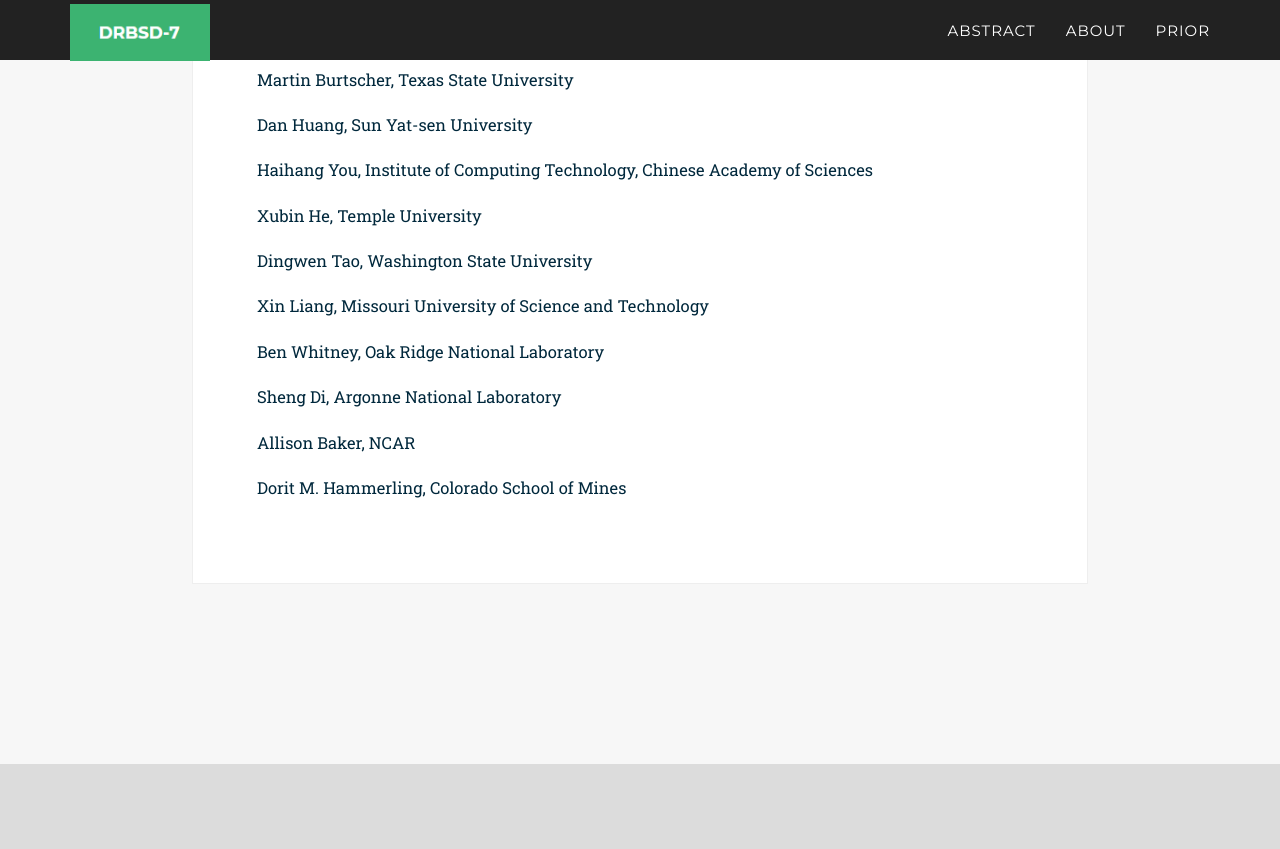
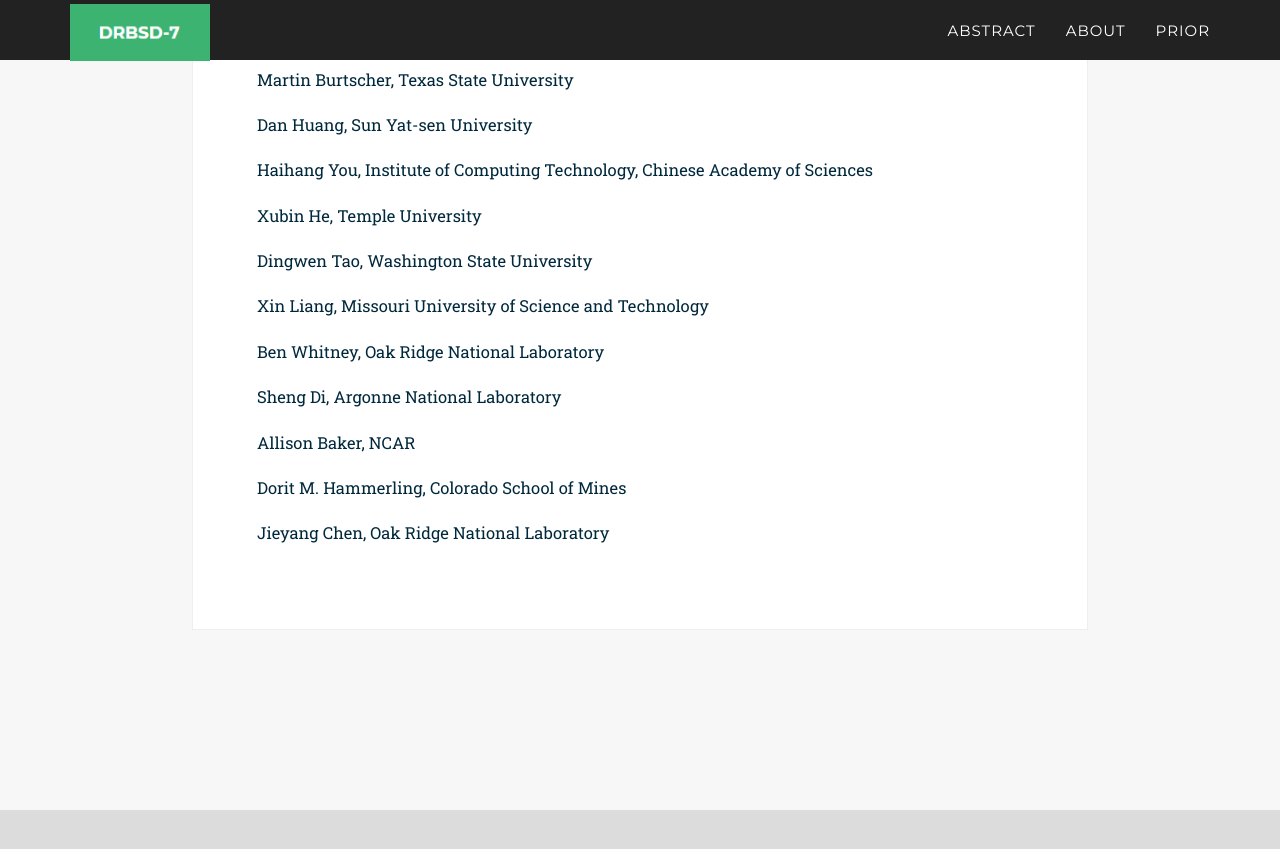
Before and after one commit to JieyangChen7/DRBSD.github.io, a Jekyll site: the page built from _2017_pages/team.html, in a window 1280 px wide and 900 px high, scrolled down 946 px. Shown: the top 849 px of the window. Built offline with Jekyll 4.4.1, drawn with Linux system fonts in a browser that asks for light colours; some web fonts are replaced.

Commit message:
Update team_members.html

```diff
--- a/_includes/2017_data/team_members.html
+++ b/_includes/2017_data/team_members.html
@@ -56,6 +56,8 @@
                 <p>Allison Baker, NCAR</p>
 
                 <p>Dorit M. Hammerling, Colorado School of Mines</p>
+
+                <p>Jieyang Chen, Oak Ridge National Laboratory</p>
             <!--<div class="row">-->
             <!--{% for team in site.data.twenty_17.teams %}-->
                 <!--<div class="col-md-4 col-sm-6 speakers-item">-->
```
